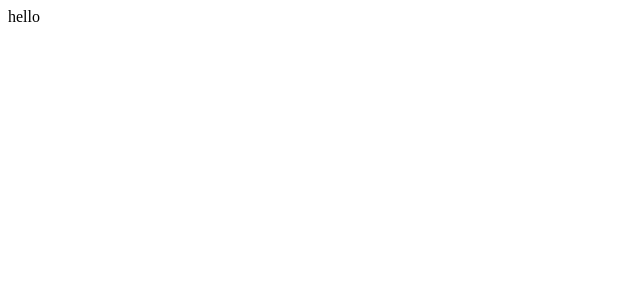
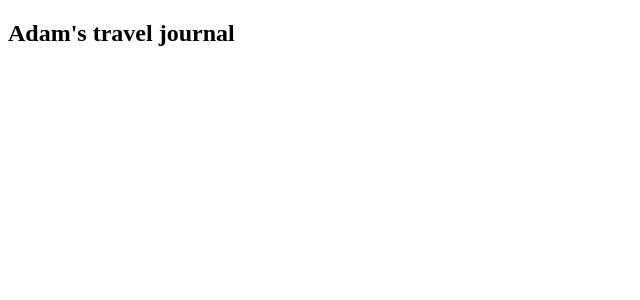
Before and after one commit to Halnon/Travel-Journal-project, a React (Vite) app: page / in a window 1280 px wide. Shown: the top 300 px of the page, without its empty margins (0-640 px from the left). Built offline with nearby package versions, Linux system fonts and the light colour scheme.

Commit message:
import navbar component

```diff
--- a/src/App.jsx
+++ b/src/App.jsx
@@ -1,8 +1,11 @@
+import NavBar from './components/NavBar';
 import './App.css'
 
 function App() {
   return (
-    <div>hello</div>
+    <>
+      <NavBar/>
+    </>
   )
 }
 
```
